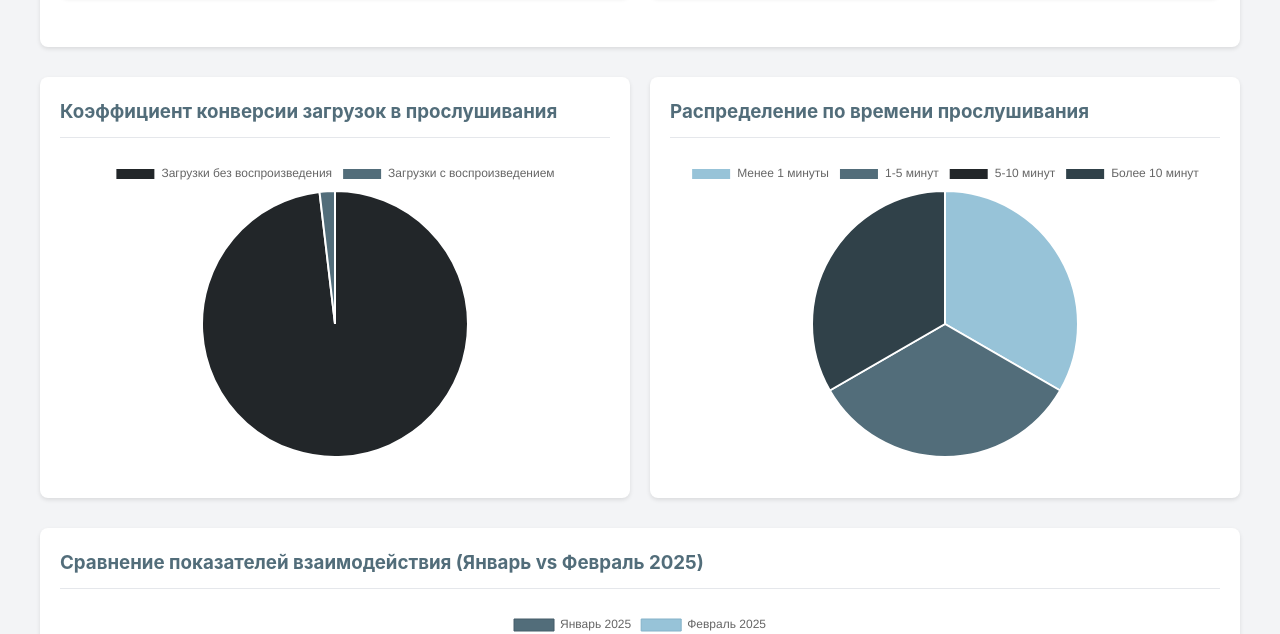
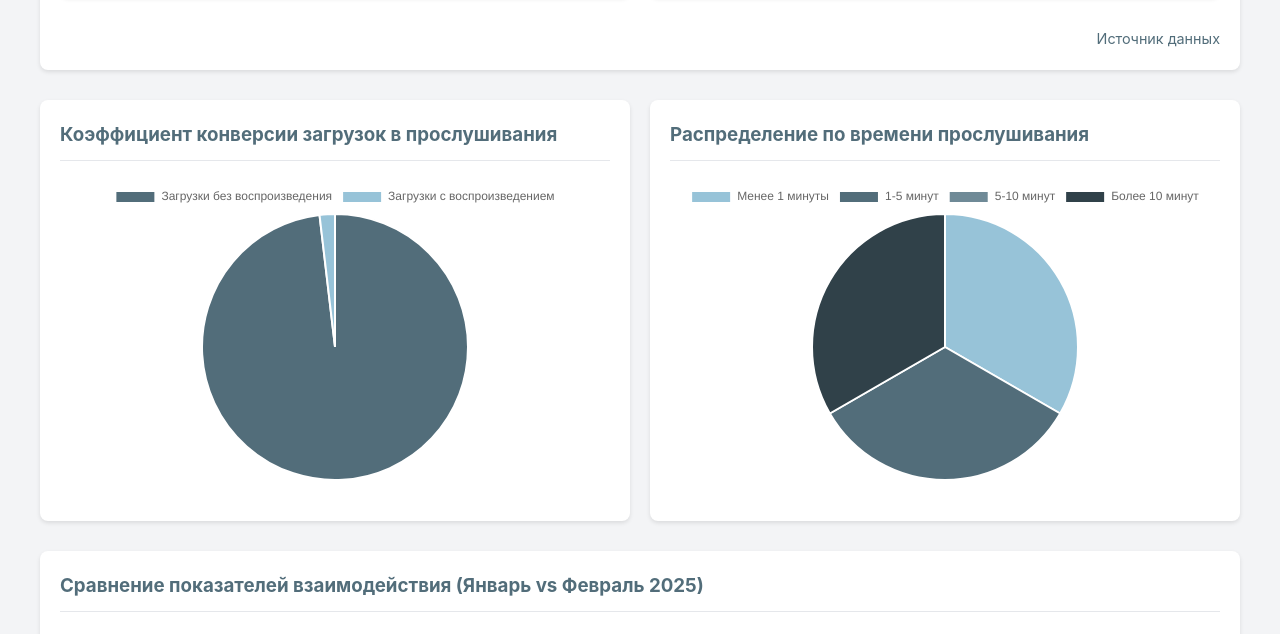
Before and after one commit to artemutka/elevenlabs-analytics, a plain HTML site: page index.html in a window 1280 px wide. Shown: the part 682-1316 px from the top of the page. Drawn offline with nearby package versions, Linux system fonts and the light colour scheme.

Commit message:
Обновлены ссылки на источники данных и цветовая схема графиков

```diff
--- a/index.html
+++ b/index.html
@@ -180,7 +180,7 @@
             <h2>Период: 31.01.2025 - 23.02.2025</h2>
             <div class="monthly-cost">Стоимость сервиса: $20/месяц</div>
             <div class="data-source">
-                <a href="https://docs.google.com/spreadsheets/d/1Obk6XQ7B5asFRT0-byUpCOFBGYgps_jX_Vopjz6Kb3g/edit?gid=0#gid=0" target="_blank">Источник данных ElevenLabs</a>
+                <a href="https://elevenlabs.io/app/audio-native/settings/player" target="_blank">Источник данных ElevenLabs</a>
             </div>
         </div>
 
@@ -209,6 +209,9 @@
                     <div class="stat-value brand-text">55м 9с</div>
                     <div class="stat-label">Общее время воспроизведения</div>
                 </div>
+            </div>
+            <div class="section-footer">
+                <a href="https://docs.google.com/spreadsheets/d/1Obk6XQ7B5asFRT0-byUpCOFBGYgps_jX_Vopjz6Kb3g/edit?gid=0#gid=0" target="_blank">Источник данных</a>
             </div>
         </div>
 
@@ -284,8 +287,8 @@
             labels: ['Загрузки без воспроизведения', 'Загрузки с воспроизведением'],
             datasets: [{
                 data: [1689, 32],
-                backgroundColor: ['#222629', '#526d7a'],
-                hoverBackgroundColor: ['#1a1d1f', '#455c68']
+                backgroundColor: ['#526d7a', '#97c3d8'],
+                hoverBackgroundColor: ['#455c68', '#85b2c9']
             }]
         };
 
@@ -293,8 +296,8 @@
             labels: ['Менее 1 минуты', '1-5 минут', '5-10 минут', 'Более 10 минут'],
             datasets: [{
                 data: [3, 3, 0, 3],
-                backgroundColor: ['#97c3d8', '#526d7a', '#222629', '#304149'],
-                hoverBackgroundColor: ['#85b2c9', '#455c68', '#1a1d1f', '#273540']
+                backgroundColor: ['#97c3d8', '#526d7a', '#6f8a97', '#304149'],
+                hoverBackgroundColor: ['#85b2c9', '#455c68', '#5e7583', '#273540']
             }]
         };
 
@@ -325,8 +328,8 @@
             datasets: [{
                 label: 'Стоимость ($)',
                 data: [0.63, 0.69, 0.36],
-                backgroundColor: '#222629',
-                borderColor: '#1a1d1f',
+                backgroundColor: '#526d7a',
+                borderColor: '#455c68',
                 borderWidth: 1
             }]
         };
```
